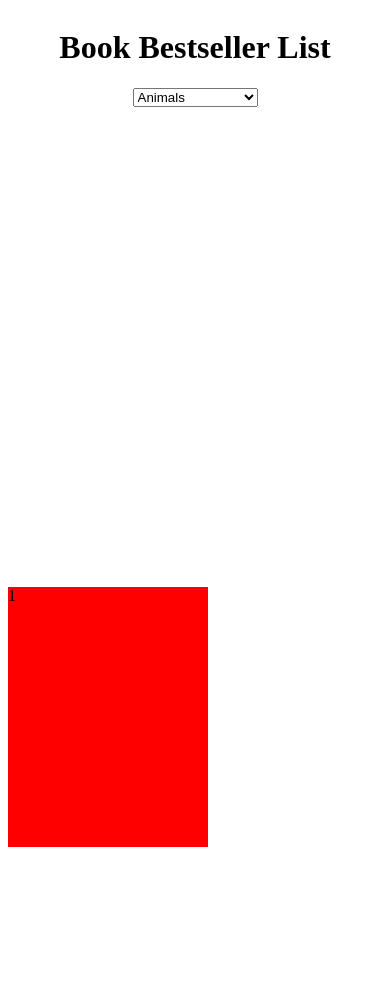
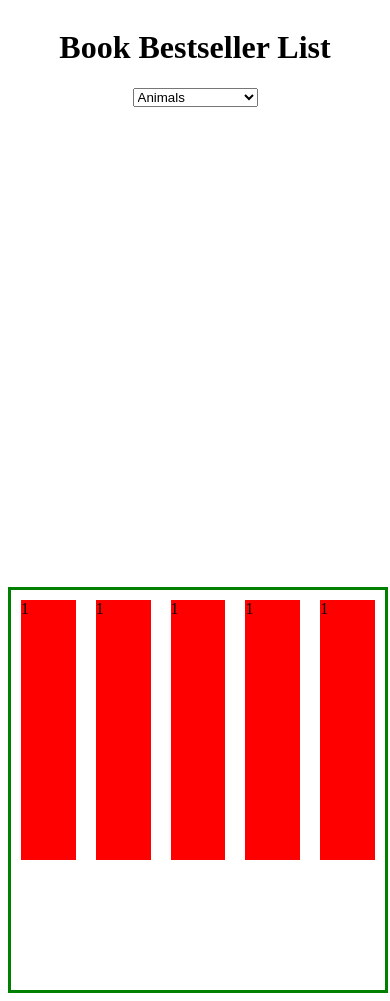
Before and after one commit to mrtial/NYT-Book-Project, a plain HTML site: page index.html in a window 390 px wide. Before the commit the page ends 855 px from the top, so only its background shows below. Drawn offline with nearby package versions, Linux system fonts and the light colour scheme; no server answers.

Commit message:
five book flip

```diff
--- a/index.html
+++ b/index.html
@@ -21,10 +21,46 @@
 
   </div> <!-- container -->
 
-
+<div class="bigbox">
 
 <section class="container2">
-  <div id="card">
+  <div id="card0">
+    <figure class="front">1</figure>
+    <figure class="back">
+      <h1>Book Bestseller List</h1>
+    </figure>
+  </div>
+</section>
+
+<section class="container2">
+  <div id="card1">
+    <figure class="front">1</figure>
+    <figure class="back">
+      <h1>Book Bestseller List</h1>
+    </figure>
+  </div>
+</section>
+
+<section class="container2">
+  <div id="card2">
+    <figure class="front">1</figure>
+    <figure class="back">
+      <h1>Book Bestseller List</h1>
+    </figure>
+  </div>
+</section>
+
+<section class="container2">
+  <div id="card3">
+    <figure class="front">1</figure>
+    <figure class="back">
+      <h1>Book Bestseller List</h1>
+    </figure>
+  </div>
+</section>
+
+<section class="container2">
+  <div id="card4">
     <figure class="front">1</figure>
     <figure class="back">
       <h1>Book Bestseller List</h1>
@@ -33,7 +69,7 @@
 </section>
 
 
-
+</div>
 
  <script src="https://ajax.googleapis.com/ajax/libs/jquery/2.2.0/jquery.min.js"></script>
   <script type="text/javascript" src="script.js"></script>
--- a/script.js
+++ b/script.js
@@ -66,6 +66,22 @@ function Book(obj, $parent,i){
 
 // Click Event:
 
-$('#card').on('click',function(e){
-  $('#card').toggleClass('flipped');
+$('#card0').on('click',function(e){
+  $('#card0').toggleClass('flipped');
 });
+
+$('#card1').on('click',function(e){
+  $('#card1').toggleClass('flipped');
+});
+
+$('#card2').on('click',function(e){
+  $('#card2').toggleClass('flipped');
+});
+
+$('#card3').on('click',function(e){
+  $('#card3').toggleClass('flipped');
+});
+
+$('#card4').on('click',function(e){
+  $('#card4').toggleClass('flipped');
+});
--- a/style.css
+++ b/style.css
@@ -41,16 +41,6 @@
 
 }
 
-.front{
-  width: auto;
-  height: auto;
-  /*align-content: center;*/
-  /*border: .5px solid black;*/
-  /*border:3px solid red;*/
-  margin: 10px;
-  box-sizing: content-box;
-
-}
 
 .cover {
   height: 320px;
@@ -58,29 +48,29 @@
   margin:10px;
 }
 
-.back{
-  width: 250px;
-  height: 320px;
-  /*align-content: center;*/
-  /*display: inline-block;*/
-  white-space: normal;
-  /*word-wrap: break-word;*/
-  border: .5px solid black;
-  margin:10px;
+
+
+
+
+/*======example====================*/
+
+.bigbox{
+  width: 100%;
+  height: 400px;
+  display: inline-flex;
+  border: 3px solid green;
 }
 
-
-/*Scrolling Effect*/
-
-#case0,#case1,#case2,#case3,#case4,#case5,#case6,#case7,#case8,#case9{
-  height: 340px;
-  width: 250px;
+.container2 {
+  width: 200px;
+  height: 260px;
   position: relative;
   perspective: 800px;
-  display: inline-flex;
+  margin:10px;
+
 }
 
-#b0,#b1,#b2,#b3,#b4,#b5,#b6,#b7,#b8,#b9 {
+#card0, #card1, #card2, #card3, #card4 {
   width: 100%;
   height: 100%;
   position: absolute;
@@ -88,46 +78,7 @@
   transition: transform 1s;
 }
 
-#b0 div,#b1 div,#b2 div,#b3 div,#b4 div,#b5 div,#b6 div,#b7 div,#b8 div,#b9 div{
-  margin: 0 auto;
-  display: block;
-  position: absolute;
-  width: 100%;
-  height: 100%;
-  backface-visibility: hidden;
-}
-
-#b0 .front,#b1 .front,#b2 .front,#b3 .front,#b4 .front,#b5 .front,#b6 .front,#b7 .front,#b8 .front,#b9 .front {
-  /*background: red;*/
-}
-
-#b0 .back,#b1 .back,#b2 .back,#b3 .back,#b4 .back,#b5 .back,#b6 .back,#b7 .back,#b8 .back,#b9 .back {
-  transform: rotateY( -180deg );
-}
-
-#b0.flipped,#b1.flipped,#b2.flipped,#b3.flipped,#b4.flipped,#b5.flipped,#b6.flipped,#b7.flipped,#b8.flipped,#b9.flipped {
-  transform: rotateY( -180deg );
-}
-
-
-/*======example====================*/
-
-.container2 {
-  width: 200px;
-  height: 260px;
-  position: relative;
-  perspective: 800px;
-}
-
-#card {
-  width: 100%;
-  height: 100%;
-  position: absolute;
-  transform-style: preserve-3d;
-  transition: transform 1s;
-}
-
-#card figure {
+#card0 figure, #card1 figure, #card2 figure, #card3 figure, #card4 figure {
   margin: 0;
   display: block;
   position: absolute;
@@ -136,15 +87,15 @@
   backface-visibility: hidden;
 }
 
-#card .front {
+#card0 .front, #card1 .front, #card2 .front, #card3 .front, #card4 .front {
   background: red;
 }
-#card .back {
+#card0 .back, #card1 .back, #card2 .back, #card3 .back, #card4 .back {
   background: blue;
   transform: rotateY( -180deg );
 }
 
-#card.flipped {
+#card0.flipped, #card1.flipped,#card2.flipped, #card3.flipped, #card4.flipped {
   transform: rotateY( -180deg );
 }
 
```
